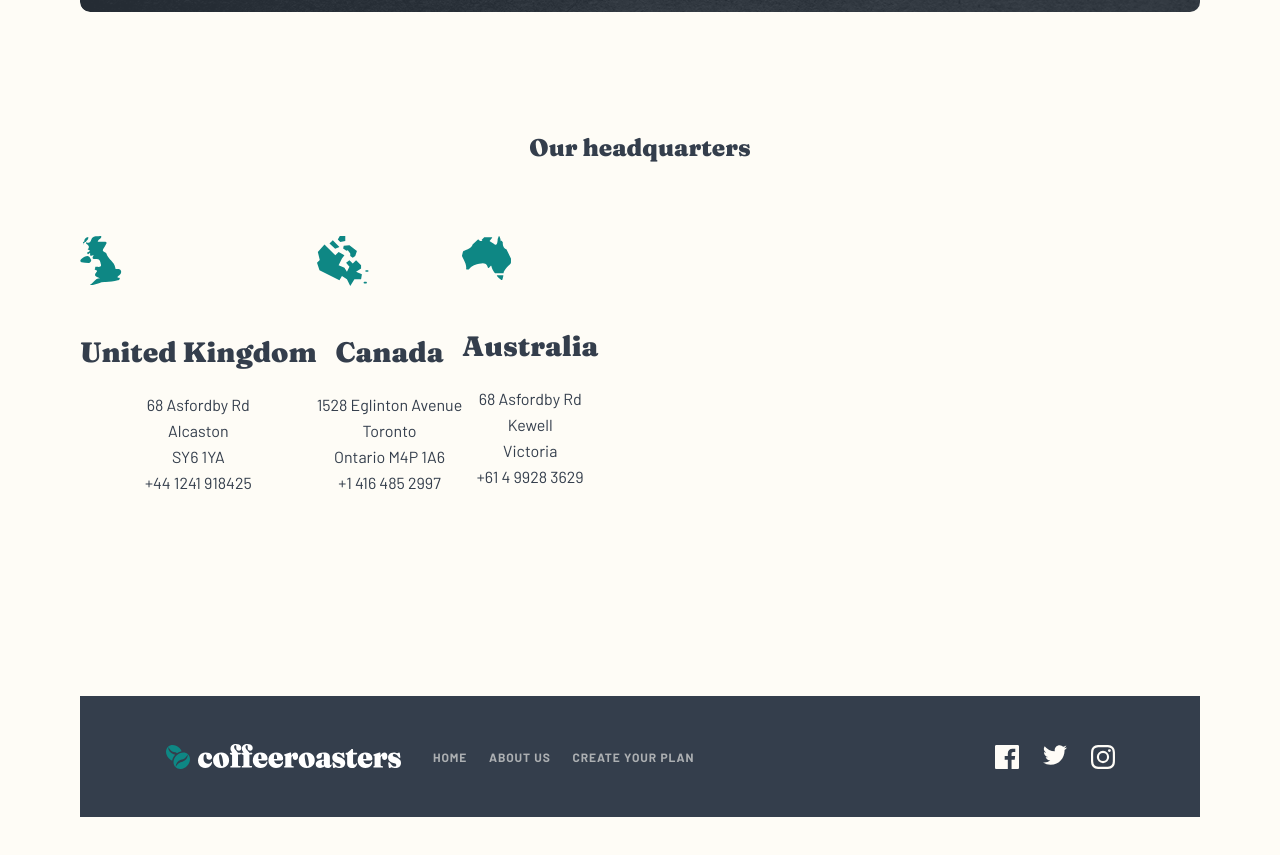
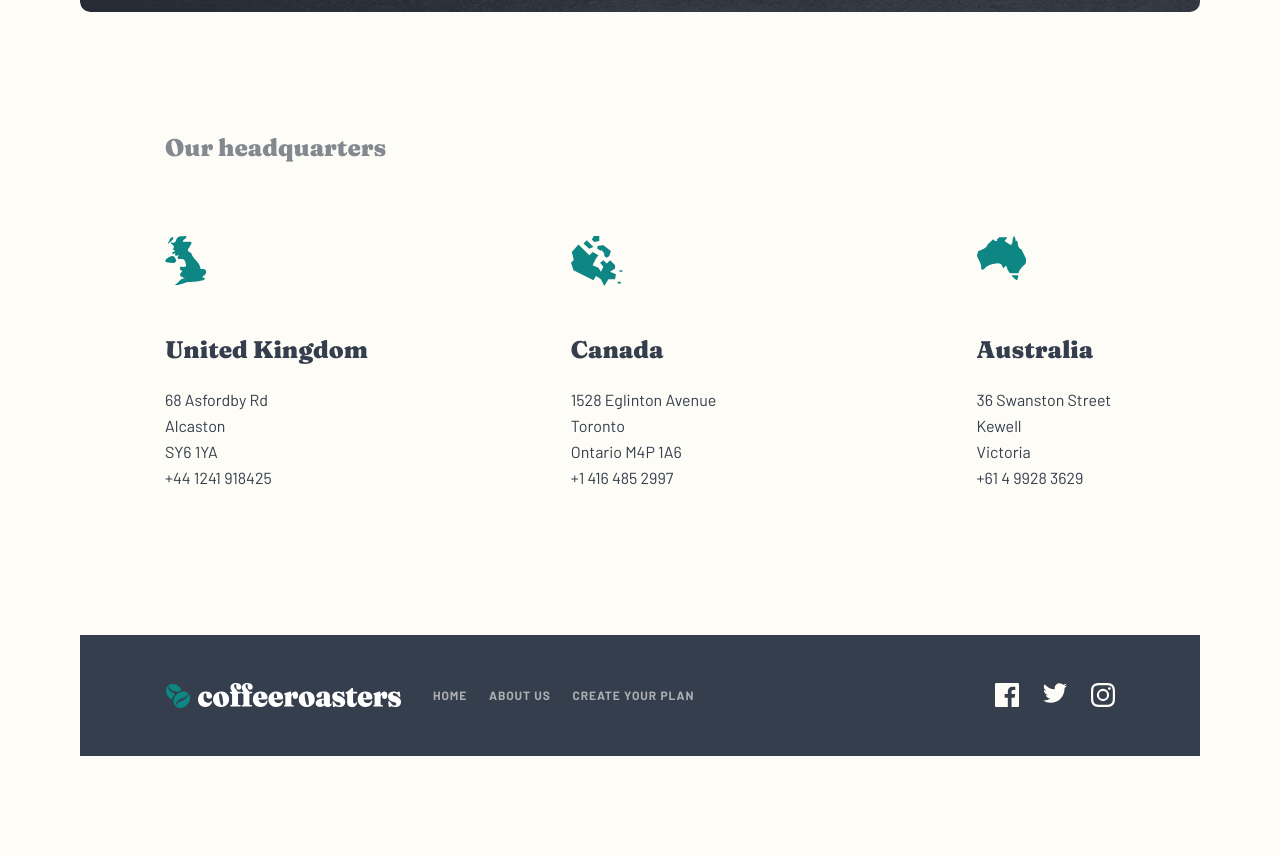
Before and after one commit to CodeHunt101/beanly-coffee, a Next.js app: page /about in a window 1280 px wide. Shown: the part 1940-2795 px from the top of the page. After the commit the page ends 2768 px from the top, so only its background shows below. Built offline with nearby package versions, Linux system fonts and the light colour scheme.

Commit message:
add Locations section for tablet and desktop views

```diff
--- a/app/about/_sections/locations/Location.tsx
+++ b/app/about/_sections/locations/Location.tsx
@@ -18,8 +18,9 @@ const Location = ({ image, alt, name, location }: LocationProps) => {
   const { address, city, state, phone } = location;
   return (
     <li className={styles.countryCard}>
-      {/* <div className={`${styles.locationCard} flex`}> */}
-      <Image src={image} alt={alt} className={styles.countryImage} />
+      <div className={styles.imageWrapper}>
+        <Image src={image} alt={alt} className={styles.countryImage} />
+      </div>
       <div className={styles.countryInfo}>
         <h3 className={`${styles.countryName} ff-serif`}>{name}</h3>
         <div className={styles.locationInfo}>
@@ -29,7 +30,6 @@ const Location = ({ image, alt, name, location }: LocationProps) => {
           <p>{phone}</p>
         </div>
       </div>
-      {/* </div> */}
     </li>
   );
 };
--- a/app/about/_sections/locations/LocationList.tsx
+++ b/app/about/_sections/locations/LocationList.tsx
@@ -32,7 +32,7 @@ const countries = [
     alt: "Country of Australia",
     name: "Australia",
     location: {
-      address: "68 Asfordby Rd",
+      address: "36 Swanston Street",
       city: "Kewell",
       state: "Victoria",
       phone: "+61 4 9928 3629",
--- a/app/about/_sections/locations/Locations.module.scss
+++ b/app/about/_sections/locations/Locations.module.scss
@@ -2,49 +2,88 @@
 @use "@/styles/abstracts/variables" as *;
 
 .locations {
-  margin: 7.5rem 0 0 0;
+  margin-top: 7.5rem;
   text-align: center;
+
+  @include md {
+    text-align: start;
+  }
+
+  @include lg {
+    margin-left: 5.313rem;
+    max-width: 1045px;
+  }
 
   .title {
     line-height: 1.333;
+    @include text-colour($clr-neutral);
   }
 
   .countries {
-    margin: 4.5rem 0 0 0;
+    margin-top: 4.5rem;
     padding: 0;
     display: flex;
     flex-direction: column;
 
     @include md {
       flex-direction: row;
+      justify-content: space-between;
     }
   }
 
-  .countryCard:not(:last-child) {
-    margin: 0 0 5rem 0;
+  .countryCard {
+    min-width: 223.5px;
+
+    &:not(:last-child) {
+      margin-bottom: 5rem;
+    }
+
+    @include md {
+      margin-bottom: 1.5rem;
+      &:not(:last-child) {
+        margin-bottom: 1.5rem;
+      }
+    }
+  }
+
+  .imageWrapper {
+    min-height: 50px;
+  }
+
+  .countryImage {
+    margin-inline: auto;
+
+    @include md {
+      margin: 0;
+    }
   }
 
   .countryInfo {
-    margin: 3rem 0 0 0;
+    margin-top: 3rem;
+
+    @include md {
+      margin-top: 3.031rem;
+    }
   }
 
   .countryName {
     line-height: 1.288;
     @include font-size(500);
-  }
 
-  .countryImage {
-    margin-inline: auto;
     @include md {
-      margin: 0;
+      @include font-size(450);
     }
   }
 
   .locationInfo {
-    margin: 1.375rem 0 0 0;
+    margin-top: 1.375rem;
 
     p {
       @include line-height(300);
     }
+
+    @include md {
+      margin-top: 1.313rem;
+    }
   }
 }
```
Also changed, not shown: 1 other file (tests, documents, lock files or other folders).
